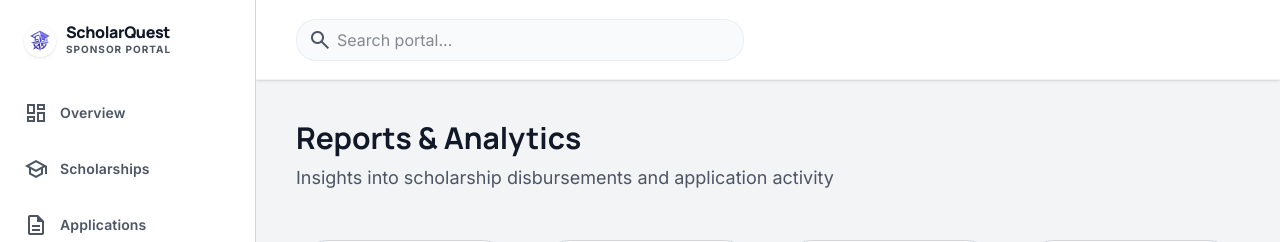
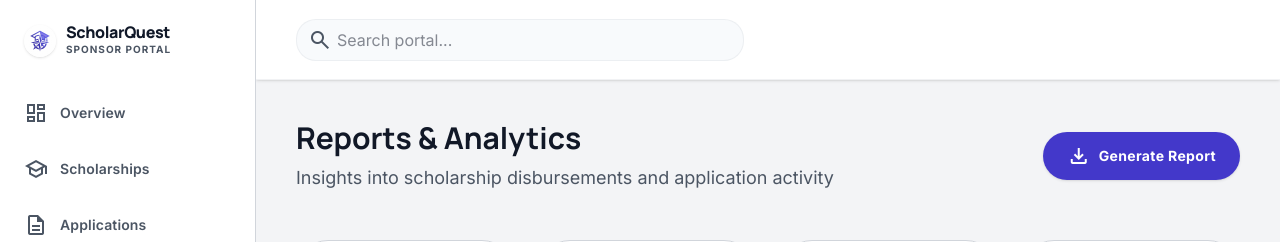
Before and after one commit to Sridharn97/ScholarQuest, a Next.js app in the folder ScholarQuest/: page /provider/reports in a window 1280 px wide. Shown: the top 242 px of the page. Built offline with nearby package versions, Linux system fonts and the light colour scheme; no server answers; the database is empty; sample sign-in values are in the browser's storage.

Commit message:
Generate Report added

```diff
--- a/ScholarQuest/app/(admin)/provider/reports/page.jsx
+++ b/ScholarQuest/app/(admin)/provider/reports/page.jsx
@@ -64,9 +64,27 @@ export default function ProviderReportsPage() {
 
   return (
     <div>
-      <div className="mb-12">
-        <h2 className="font-headline-lg text-3xl font-bold text-on-surface">Reports & Analytics</h2>
-        <p className="text-body-lg text-on-surface-variant mt-2">Insights into scholarship disbursements and application activity</p>
+      <div className="flex items-center justify-between mb-12">
+        <div>
+          <h2 className="font-headline-lg text-3xl font-bold text-on-surface">Reports & Analytics</h2>
+          <p className="text-body-lg text-on-surface-variant mt-2">Insights into scholarship disbursements and application activity</p>
+        </div>
+        <button
+          onClick={() => {
+            const { generateReport } = require('@/lib/reportUtils');
+            const reportData = applications.map(a => ({
+                Student: a.student || 'Unknown',
+                Scholarship: a.scholarship || 'Unknown',
+                Status: a.status || 'Pending',
+                Score: a.score ? `${a.score}%` : 'N/A',
+                SubmittedAt: a.appliedAt || a.createdAt || 'N/A'
+            }));
+            generateReport(reportData, 'provider_report.csv');
+          }}
+          className="bg-primary text-on-primary px-6 py-3 rounded-xl font-bold text-sm shadow-sm hover:opacity-90 transition-colors tracking-wide flex items-center gap-2">
+          <span className="material-symbols-outlined">download</span>
+          Generate Report
+        </button>
       </div>
 
       {/* Summary KPIs */}
--- a/ScholarQuest/app/(student)/dashboard/page.jsx
+++ b/ScholarQuest/app/(student)/dashboard/page.jsx
@@ -90,7 +90,19 @@ export default function DashboardPage() {
           <p className="text-on-surface-variant text-sm font-medium">You have {appliedCount} applications in progress. Keep up the momentum!</p>
         </div>
         <div className="flex items-center gap-6">
-          <button className="text-on-surface font-bold text-sm hover:underline tracking-wide">Generate Report</button>
+          <button
+            onClick={() => {
+              const { generateReport } = require('@/lib/reportUtils');
+              const reportData = trackerItems.map(item => ({
+                Scholarship: item.scholarshipName || item.scholarshipId || 'Unknown',
+                Status: item.status || 'Pending',
+                AppliedOn: item.appliedAt ? new Date(item.appliedAt).toLocaleDateString() : 'N/A'
+              }));
+              generateReport(reportData, 'student_report.csv');
+            }}
+            className="text-on-surface font-bold text-sm hover:underline tracking-wide">
+            Generate Report
+          </button>
           <button className="bg-primary text-on-primary px-6 py-2.5 rounded-xl font-bold text-sm shadow-sm hover:opacity-90 transition-colors tracking-wide">Quick Match</button>
         </div>
       </div>
--- /dev/null
+++ b/ScholarQuest/lib/reportUtils.js
@@ -0,0 +1,27 @@
+export const generateReport = (data, filename = 'report.csv') => {
+  if (!data || !data.length) {
+    alert("No data available to generate report.");
+    return;
+  }
+
+  const headers = Object.keys(data[0]);
+  const csv = [
+    headers.join(','),
+    ...data.map(row => headers.map(fieldName => {
+        let val = row[fieldName];
+        if (val === null || val === undefined) val = '';
+        val = String(val).replace(/"/g, '""');
+        return `"${val}"`;
+    }).join(','))
+  ].join('\n');
+
+  const blob = new Blob([csv], { type: 'text/csv' });
+  const url = URL.createObjectURL(blob);
+  const el = document.createElement('a');
+  el.href = url;
+  el.download = filename;
+  document.body.appendChild(el);
+  el.click();
+  document.body.removeChild(el);
+  URL.revokeObjectURL(url);
+};
```
Also changed, not shown: ScholarQuest/lib/hooks/useProviderApplications.js.
